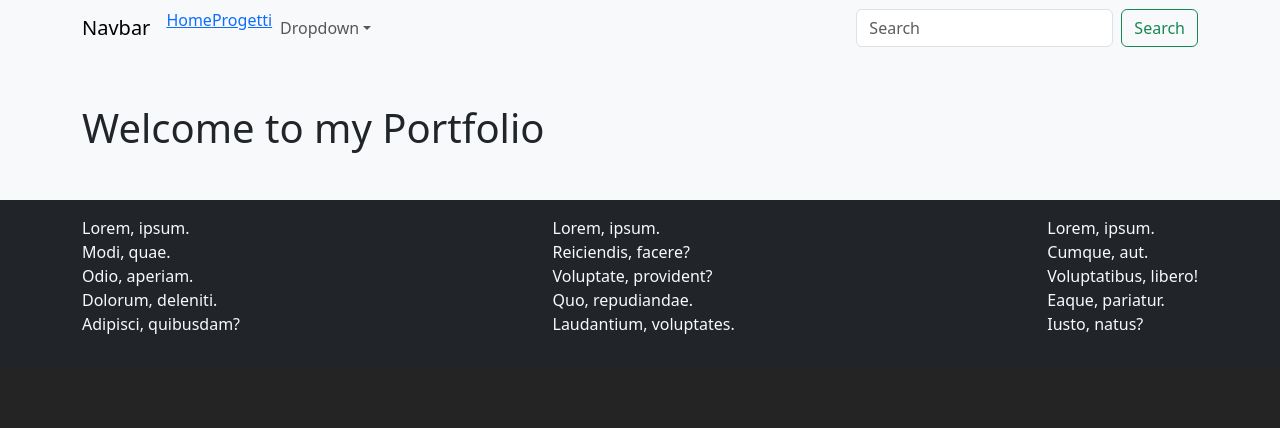
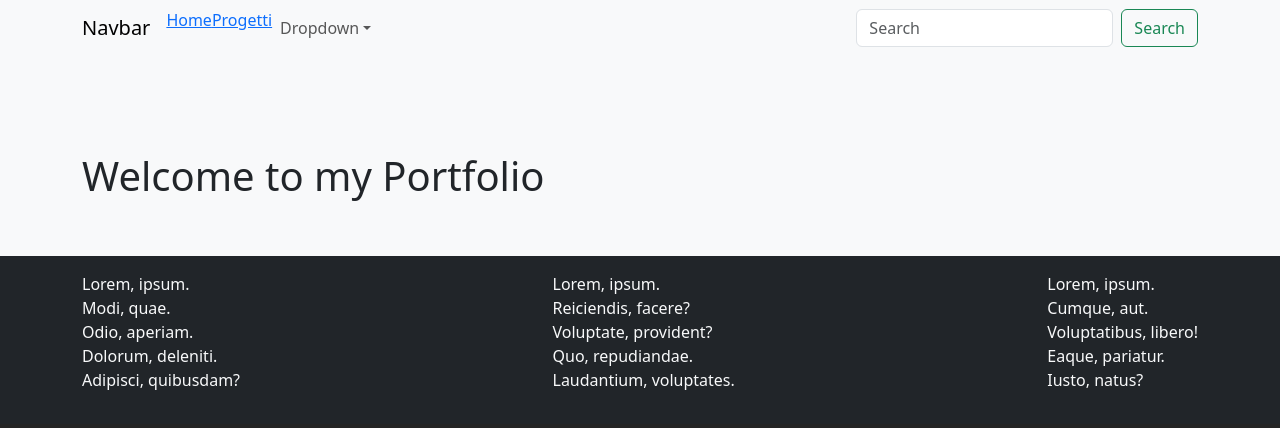
Before and after one commit to Giovanni-Cattaneo/vite-boolfolio, a Vue app: page / in a window 1280 px wide. Shown: the top 428 px of the page. Built offline with nearby package versions, Linux system fonts and the light colour scheme.

Commit message:
edit project generation

```diff
--- a/src/App.vue
+++ b/src/App.vue
@@ -21,7 +21,13 @@ export default {
 </script>
 
 <template>
-  <router-view></router-view>
+  <appHeader />
+  <div class="container d-flex mt-5">
+    <div class="row">
+      <router-view></router-view>
+    </div>
+  </div>
+  <appFooter />
 </template>
 
 <style></style>
--- a/src/views/AppHome.vue
+++ b/src/views/AppHome.vue
@@ -1,13 +1,9 @@
 <script>
-import appHeader from "../components/appHeader.vue";
-import appFooter from "../components/appFooter.vue";
-import appCard from "../components/appCard.vue"
+import ProjectsList from "./ProjectsList.vue";
 
 export default {
     components: {
-        appHeader,
-        appFooter,
-        appCard,
+        ProjectsList,
     },
     data() {
         return {
@@ -17,11 +13,9 @@ export default {
 </script>
 
 <template>
-    <appHeader />
     <div class="container mt-5">
         <h1 class="text-dark">Welcome to my Portfolio</h1>
     </div>
-    <appFooter />
 </template>
 
 <style scoped></style>
--- a/src/views/ProjectsList.vue
+++ b/src/views/ProjectsList.vue
@@ -30,6 +30,8 @@ export default {
 </script>
 
 <template>
+    <div class="container">
+        <div class="row">
             <div class="col-12 col-sm-6 col-md-4 col-lg-3 g-5" v-for="project in projects" :key="project.id">
                 <div class="card" @click="cardDetail">
                     <img class="card-img-top" :src="base_api + '/storage/' + project.cover_image" alt="Title" />
@@ -43,6 +45,9 @@ export default {
                     </div>
                 </div>
             </div>
+        </div>
+    </div>
+
 </template>
 
 <style scoped></style>
```
Lines whose indentation alone changed are shown as unchanged.
